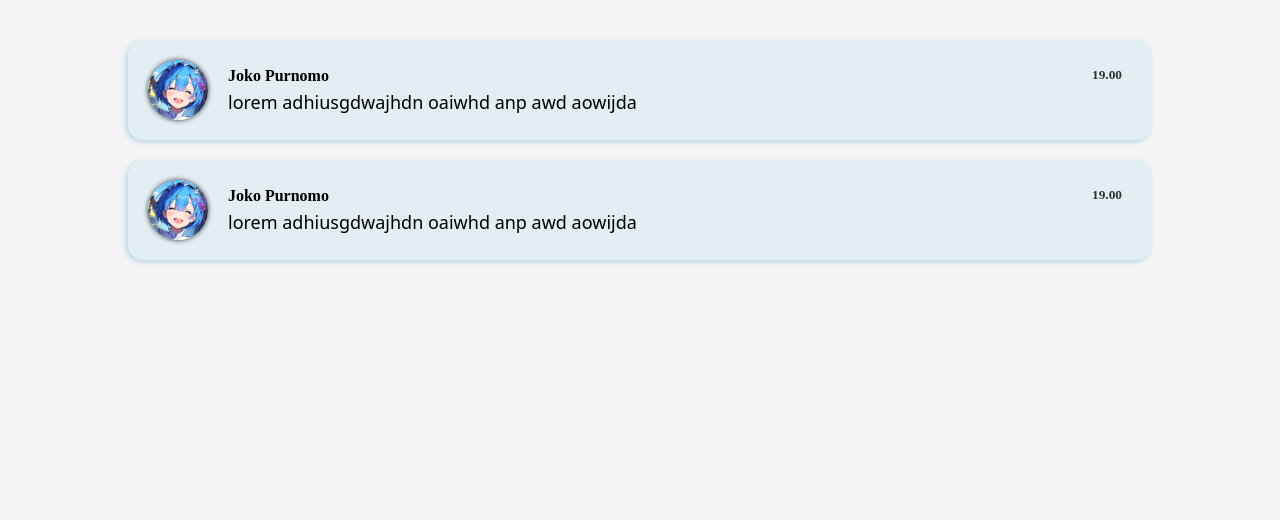
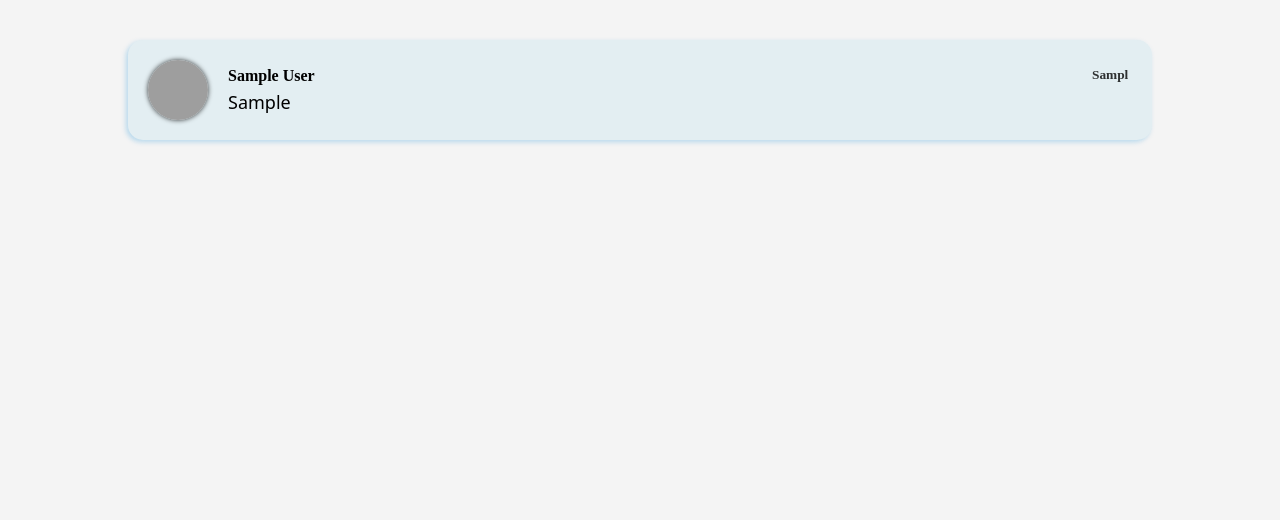
Before and after one commit to JKP5758/Messenger, a PHP site: page /view/dashboard in a window 1280 px wide. Shown: the part 90-610 px from the top of the page. Run offline with PHP 8.4, Linux system fonts and the light colour scheme; the visitor is signed in with stand-in values (Sample User, id 1); tables that the repository leaves empty or names only in its code hold one stand-in row (values such as "Sample post"); data that the repository does not hold is empty; grey boxes are pictures that could not be loaded.

Commit message:
Penambahan code SQL pada dashboard

```diff
--- a/view/dashboard/index.php
+++ b/view/dashboard/index.php
@@ -9,7 +9,7 @@
     $id = $_SESSION["id"];
 
     $query = mysqli_query($koneksi, "SELECT username, nama, profil FROM user WHERE id = '$id'");
-    $row = mysqli_fetch_assoc($query);
+    $row = mysqli_fetch_assoc($query)
 ?>
 
 <!DOCTYPE html>
@@ -24,35 +24,45 @@
 <body>
     <?php
         require "../template/navbar.php";
+
+        $query_relasi = mysqli_query($koneksi, "SELECT * FROM `relasi` WHERE id_user1 = '$id' OR id_user2 = '$id';");
+
+
+        while ($hasil_relasi = mysqli_fetch_assoc($query_relasi)) {
+
+            if ($id == $hasil_relasi['id_user1'] ) {
+                $partner = $hasil_relasi['id_user2'];
+            } else {
+                $partner = $hasil_relasi['id_user1'];
+            }
+
+            $query_data_partner = mysqli_query($koneksi, "SELECT nama, profil FROM `user` WHERE id = '$partner'");
+            $hasil_data_partner = mysqli_fetch_assoc($query_data_partner);
+
+            $token = $hasil_relasi['token'];
+            $query_pesan = mysqli_query($koneksi, "SELECT * FROM `data_pesan` WHERE token = '$token' ORDER BY tanggal DESC LIMIT 1");
+            $pesan = mysqli_fetch_assoc($query_pesan);
+
+            $jam = substr($pesan['jam'], 0, 5);
     ?>
-
             <div class="container">
                 <a href="../chat">
                     <div class="people">
-                <img class="foto_profil" src="../../aset/profil/01.png" alt="Foto Profil">
+                        <img class="foto_profil" src="../../aset/profil/<?=$hasil_data_partner['profil']?>" alt="Foto Profil">
                         <div class="nama_pesan">
                             <!-- <span class="nama">joko Purnomo</span> -->
-                    <input type="text" value="Joko Purnomo" class="nama" id="" readonly>
-                    <input type="text" value="lorem adhiusgdwajhdn oaiwhd anp awd aowijda" class="pesan" id="" readonly>
+                            <input type="text" value="<?=$hasil_data_partner['nama']?>" class="nama" id="" readonly>
+                            <input type="text" value="<?=$pesan['pesan']?>" class="pesan" id="" readonly>
                         </div>
                         <div class="waktu">
-                    <input type="text" value="19.00" class="jam" id="" readonly>
-                </div>
-            </div>
-        </a>
-        <a href="">
-            <div class="people">
-                <img class="foto_profil" src="../../aset/profil/01.png" alt="Foto Profil">
-                <div class="nama_pesan">
-                    <!-- <span class="nama">joko Purnomo</span> -->
-                    <input type="text" value="Joko Purnomo" class="nama" id="" readonly>
-                    <input type="text" value="lorem adhiusgdwajhdn oaiwhd anp awd aowijda" class="pesan" id="" readonly>
-                </div>
-                <div class="waktu">
-                    <input type="text" value="19.00" class="jam" id="" readonly>
+                            <input type="text" value="<?=$jam?>" class="jam" id="" readonly>
                         </div>
                     </div>
                 </a>
             </div>
+
+    <?php
+        }
+    ?>
 </body>
 </html>
```
Lines whose indentation alone changed are shown as unchanged.
